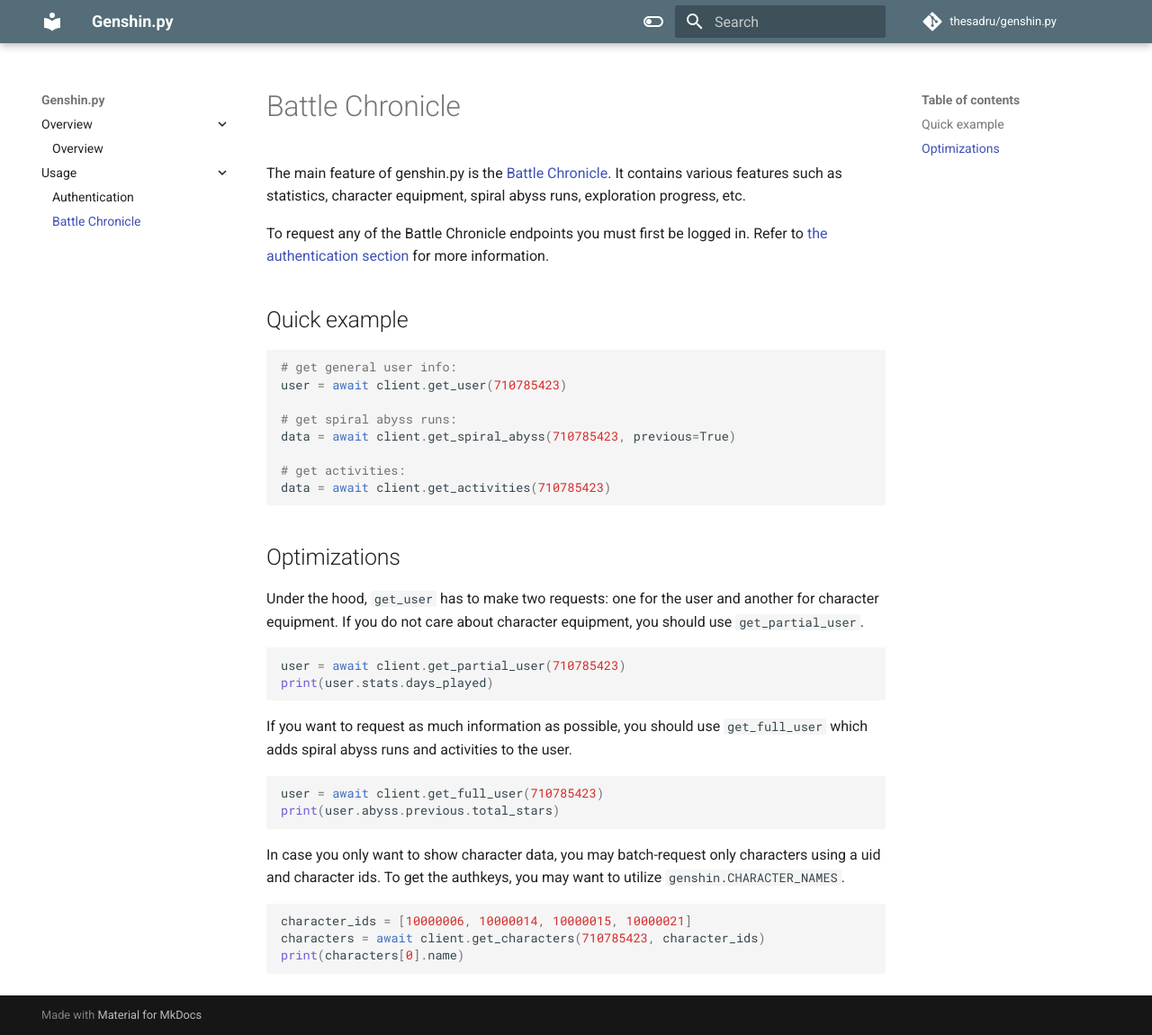
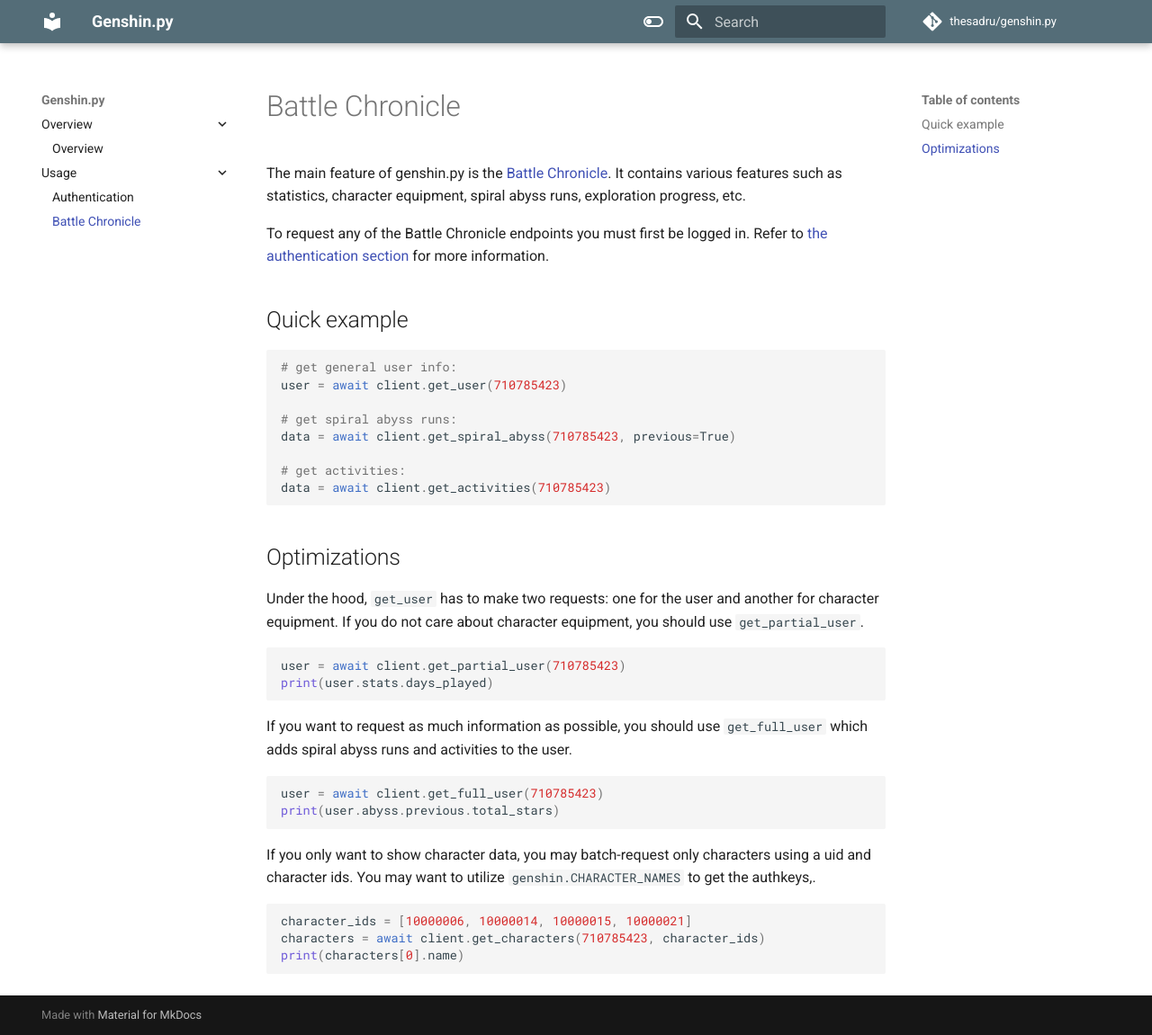
Before and after one commit to thesadru/genshin.py, an MkDocs documentation site: the page built from docs/battle_chronicle.md, in a window 1280 px wide and 1151 px high. Shown: the whole window at 90% size. Built offline with MkDocs 1.6.1 and Material for MkDocs 9.7.7, drawn with Linux system fonts in a browser that asks for light colours; comment, search, counter and statistics services are not loaded.

Commit message:
Update battle_chronicle.md

````diff
--- a/docs/battle_chronicle.md
+++ b/docs/battle_chronicle.md
@@ -33,7 +33,7 @@
 print(user.abyss.previous.total_stars)
 ```
 
-In case you only want to show character data, you may batch-request only characters using a uid and character ids. To get the authkeys, you may want to utilize `genshin.CHARACTER_NAMES`.
+If you only want to show character data, you may batch-request only characters using a uid and character ids. You may want to utilize `genshin.CHARACTER_NAMES` to get the authkeys,.
 ```py
 character_ids = [10000006, 10000014, 10000015, 10000021]
 characters = await client.get_characters(710785423, character_ids)
````
